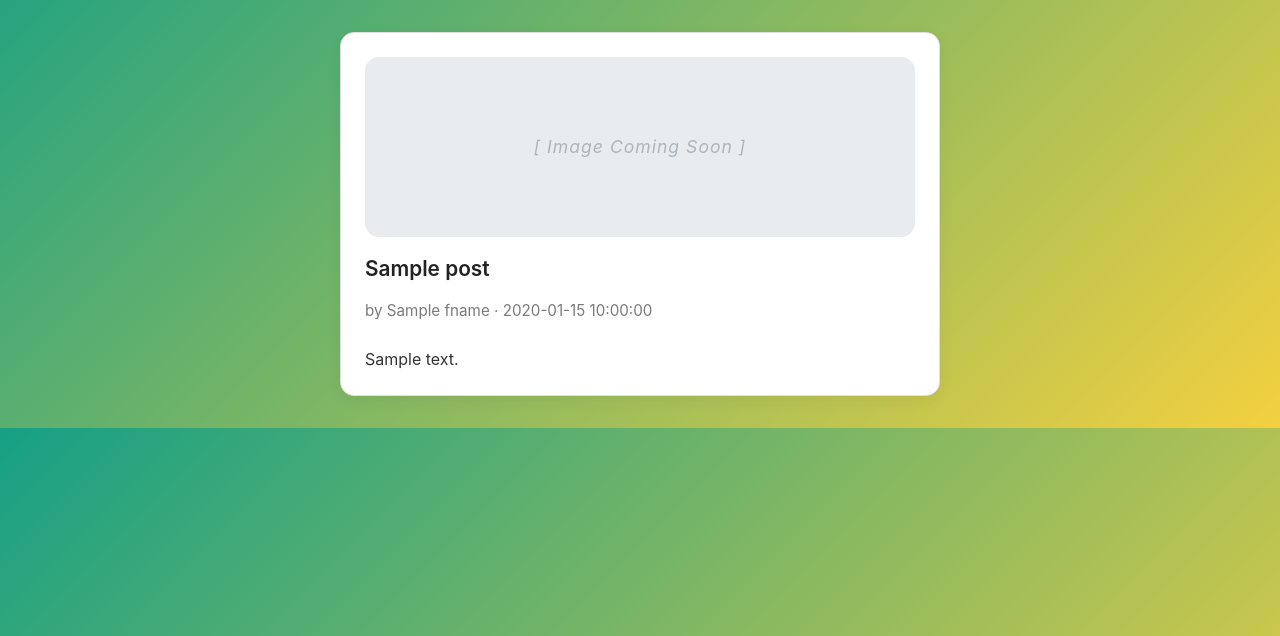
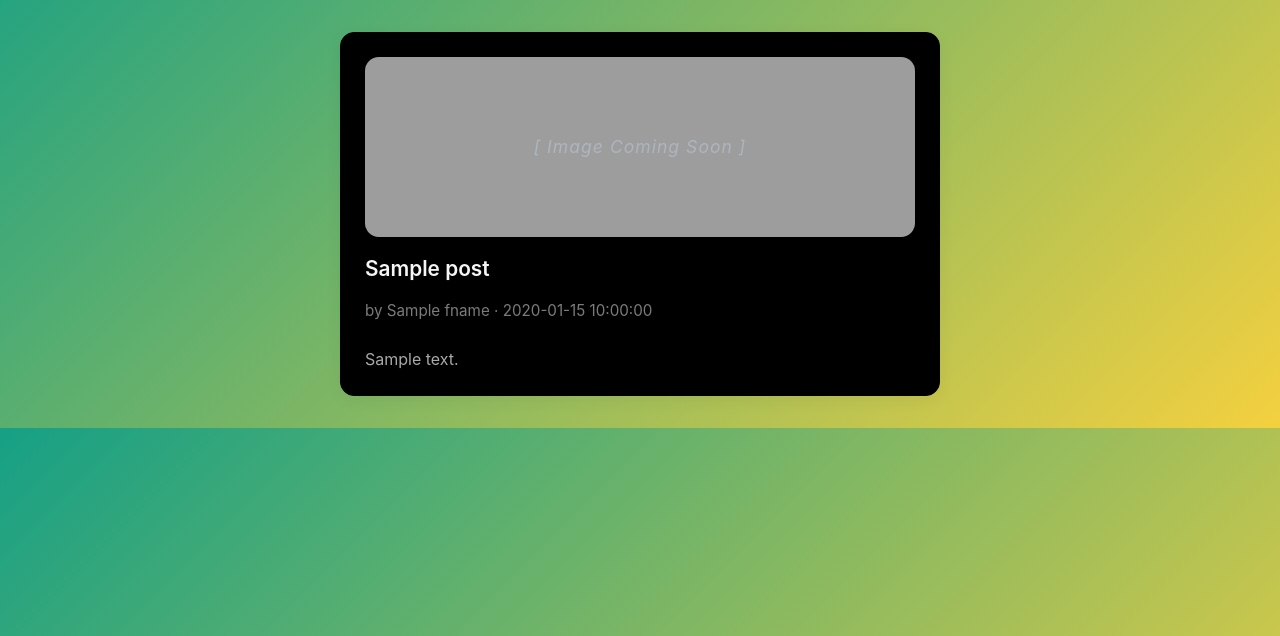
Before and after one commit to AlvinGeorge-AG/GadNEXUS, a Flask app: page / in a window 1280 px wide. Shown: the part 130-766 px from the top of the page. Run offline with Flask 3, Linux system fonts and the light colour scheme; a database or web service that is not in the repository returns one stand-in record (values such as "Sample title").

Commit message:
style: update post card background and text color for improved visibility

```diff
--- a/templates/index.html
+++ b/templates/index.html
@@ -128,10 +128,11 @@
     }
 
     .post-card {
-      background: var(--card-bg);
+      background: rgb(0, 0, 0);
       border-radius: var(--radius);
       box-shadow: var(--shadow);
-      border: 1px solid var(--border);
+      border: 1px solid black;
+      color: whitesmoke;
       padding: 1.5rem;
       width: 100%;
       max-width: 600px;
@@ -142,13 +143,13 @@
     }
 
     .post-card:hover {
-      box-shadow: 0 8px 32px rgba(34,34,59,0.10);
+      box-shadow: 0 8px 32px rgba(0, 0, 0, 0.1);
     }
 
     .image-placeholder {
       width: 100%;
       height: 180px;
-      background: #e9ecef;
+      background: #9d9d9d;
       border-radius: var(--radius);
       display: flex;
       align-items: center;
@@ -172,7 +173,7 @@
 
     .post-desc {
       font-size: 1rem;
-      color: #333;
+      color: #a9a9a9;
       margin: 0.5rem 0 0 0;
       flex: 1;
     }
```
Also changed, not shown: templates/dashboard.html (+5 -2 lines).
